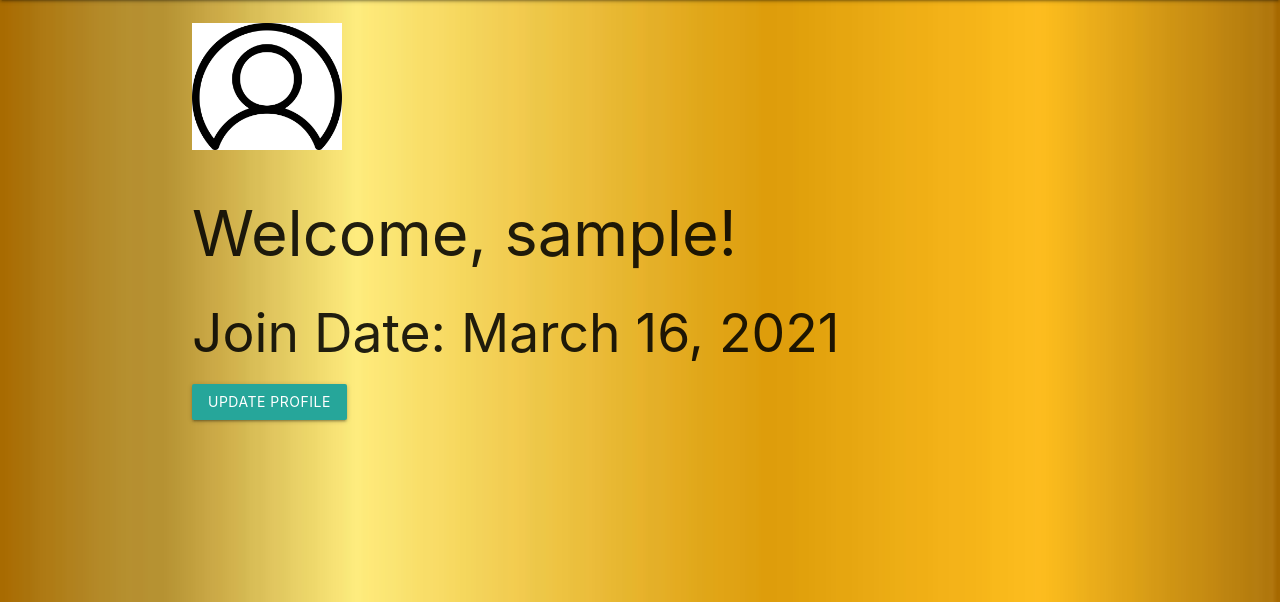
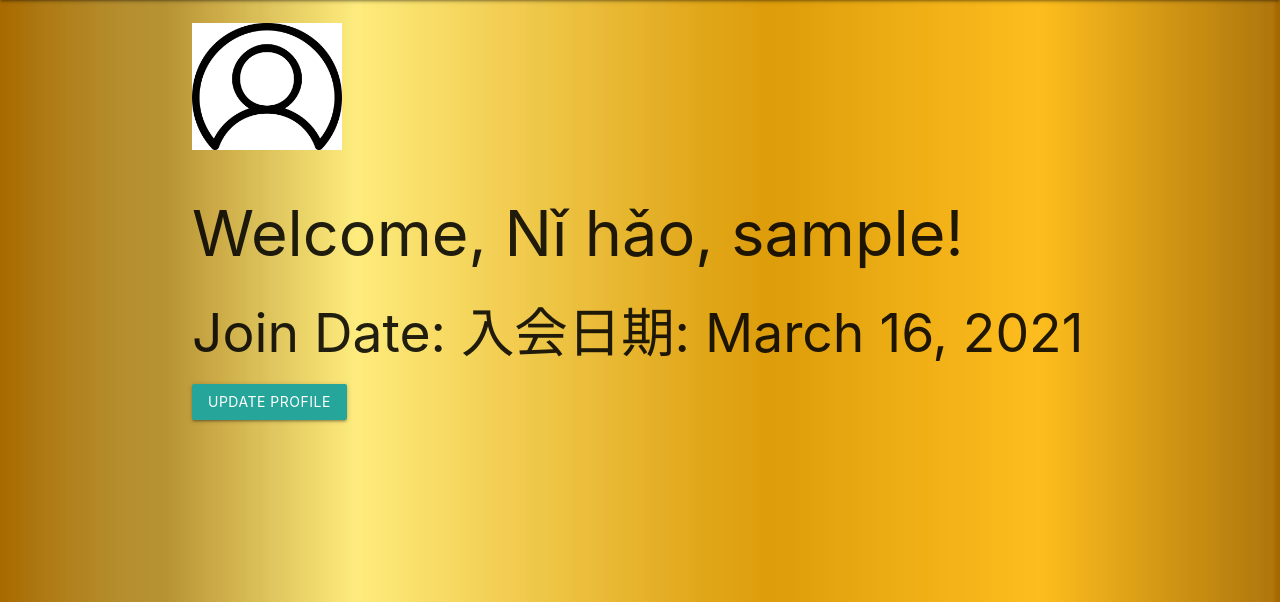
Before and after one commit to acklins/excellent-log, a Django app: page /profile/ in a window 1280 px wide. Shown: the part 64-666 px from the top of the page. Run offline with Django 3.2, Linux system fonts and the light colour scheme; the visitor is signed in with stand-in values (Sample User, id 1); parts of the project's set-up code (start-up, migrations or seed data) failed here and were passed over.

Commit message:
update profile code fix

```diff
--- a/main_app/templates/about.html
+++ b/main_app/templates/about.html
@@ -6,6 +6,10 @@
     at home parent community of developers provide great reviews of tech
     products.
   </h6>
+  <h6>Gǎnxiè nín fǎngwèn La Boutique Log, zhè shì yījiā quánqiú xìng de jìshù pínglùn wǎngzhàn
+    bāoróng de tiānfù. Wǒmen huígùle hángyè zhōng de zuìxīn jìshù chǎnpǐn. Wǒmen de zhùsù
+    zài jiāzhōng de kāifā rényuán jiāzhǎng shèqū duì jìshù yǒu hěn hǎo de píngjià
+    chǎnpǐn.</h6>
 
   <h6 <span style="color:DodgerBlue; font-weight:bold">
     Della from acklins island developers is a full stack Engineer with an
--- a/main_app/templates/user/profile.html
+++ b/main_app/templates/user/profile.html
@@ -17,8 +17,8 @@
 {% endif %}
 
 
-<h1>Welcome, {{user.username}}!</h1>
-<h2>Join Date: {{user.date_joined.date}}</h2>
+<h1>Welcome, Nǐ hǎo, {{user.username}}!</h1>
+<h2>Join Date: 入会日期: {{user.date_joined.date}}</h2>
 
 <a class="btn" href="{% url 'update_profile' user.id %}">Update Profile</a>
 
--- a/main_app/views.py
+++ b/main_app/views.py
@@ -17,8 +17,8 @@ def profile(request):
 
 @login_required
 def update_profile(request, user_id):
-    user = User.objects.get(id=request.user.id)
-    profile = Profile.objects.get(user=request.user) #querying the model
+    user = User.objects.get(id=user_id)
+    profile = Profile.objects.get(user=user)
     profile_pic_form = ProfilePicForm(request.POST or None, instance=profile)
     profile_form = ProfileForm(request.POST or None, instance=user)
     if request.POST and  profile_form.is_valid():
```
